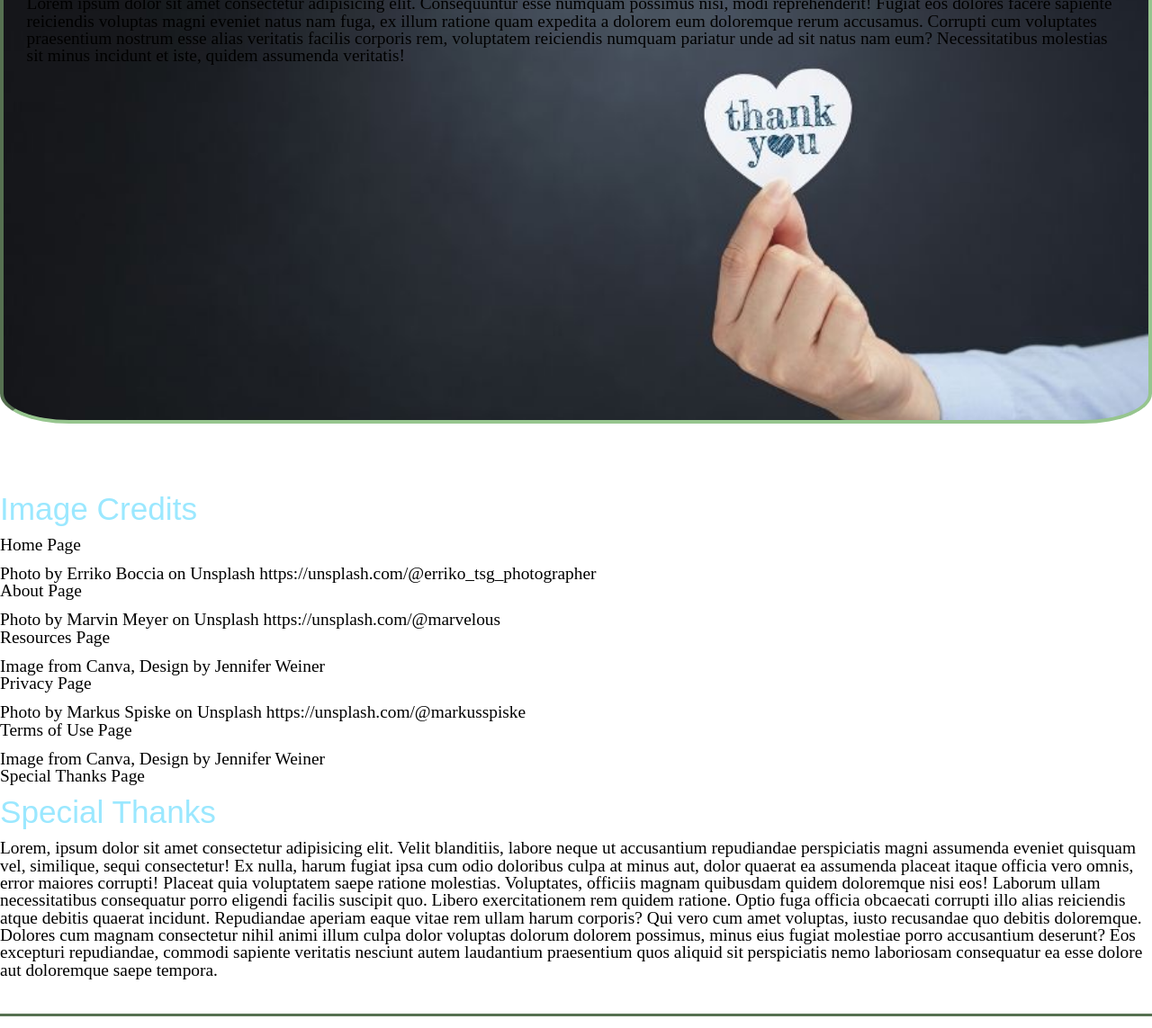
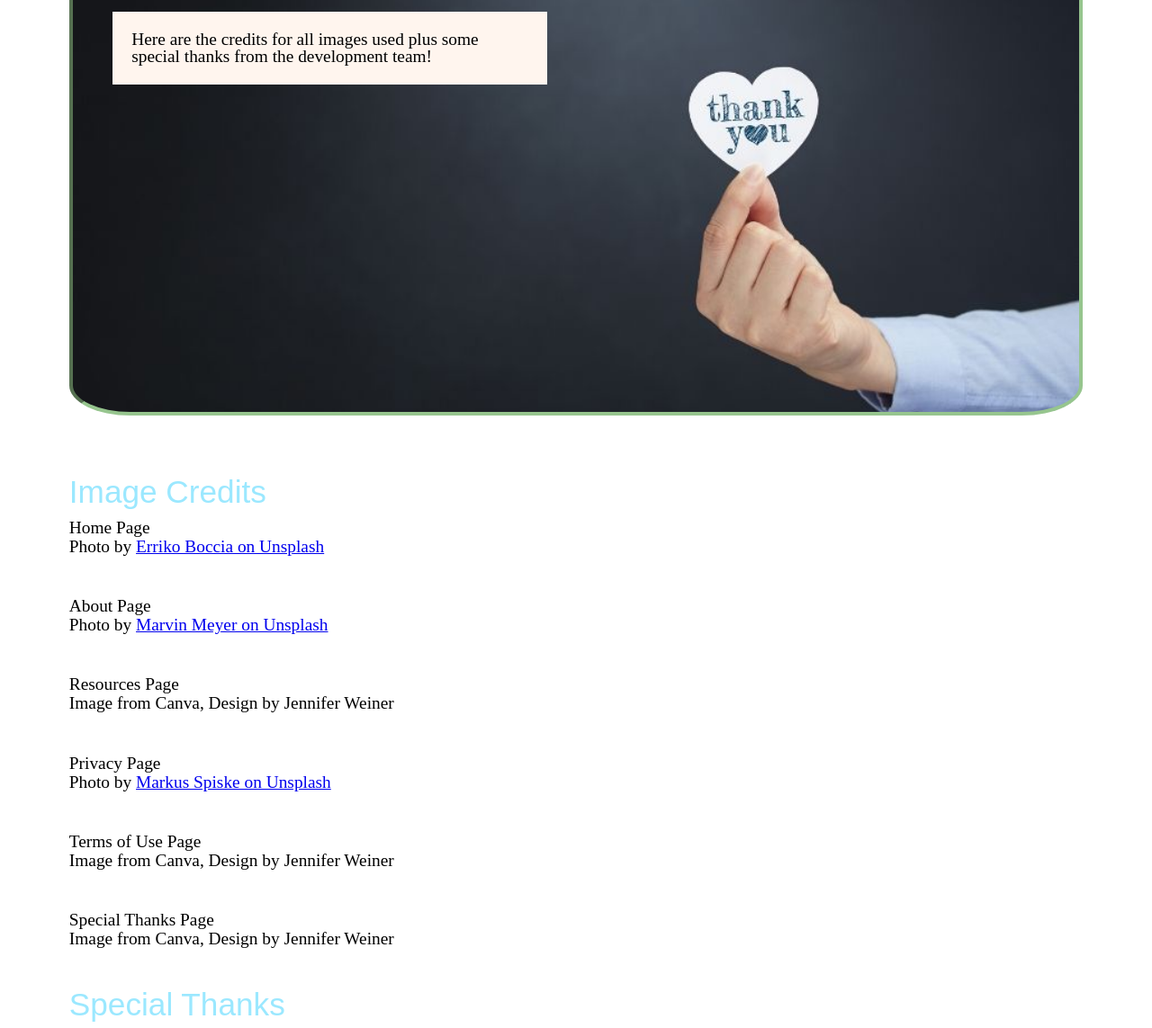
Before and after one commit to BW-Domestic-Violence-Survivors-Tool/marketing-page-JW, a plain HTML site: page credits.html in a window 1280 px wide. Shown: the part 246-1389 px from the top of the page at 90% size. Drawn offline with Linux system fonts and the light colour scheme; a web font is replaced by a local one.

Commit message:
styles and completes desktop for credits.html

```diff
--- a/credits.html
+++ b/credits.html
@@ -11,11 +11,15 @@
     rel="stylesheet"
   />
   <link rel="stylesheet" href="/css/index.css" />
-    <script src="https://kit.fontawesome.com/059d65b325.js" crossorigin="anonymous"></script>
+  <script
+    src="https://kit.fontawesome.com/059d65b325.js"
+    crossorigin="anonymous"
+  ></script>
   <title>Special Thanks and Credits | Freedom Calculator from FreeFrom</title>
   <body>
+    <section class="main-container">
       <nav>
-            <a class="active" href="index.html">Home</a>
+        <a href="index.html">Home</a>
         <a href="/about.html">About</a>
         <a href="https://dvstbuild.netlify.com/">Calculator</a>
         <a href="/resources.html">Resources</a>
@@ -29,48 +33,45 @@
       </nav>
       <header class="credits-header">
         <h1>Image Credits and Special Thanks</h1>
-              <p>Lorem ipsum dolor sit amet consectetur adipisicing elit. Consequuntur esse
-                  numquam possimus nisi, modi reprehenderit! Fugiat eos dolores facere
-                  sapiente reiciendis voluptas magni eveniet natus nam fuga, ex illum ratione
-                  quam expedita a dolorem eum doloremque rerum accusamus. Corrupti cum voluptates
-                  praesentium nostrum esse alias veritatis facilis corporis rem, voluptatem reiciendis
-                  numquam pariatur unde ad sit natus nam eum? Necessitatibus molestias sit minus incidunt
-                  et iste, quidem assumenda veritatis!
+        <p>
+          Here are the credits for all images used plus some special thanks from the development team!
         </p>
       </header>
       <section class="credits-main">
         <h2>Image Credits</h2>
-              <p>Home Page</p>
-              Photo by Erriko Boccia on Unsplash
-                https://unsplash.com/@erriko_tsg_photographer
-              <p>About Page</p>
-              Photo by Marvin Meyer on Unsplash
-                https://unsplash.com/@marvelous
-              <p>Resources Page</p>
+        <p>Home Page <br>
+          Photo by
+          <a href=" https://unsplash.com/@erriko_tsg_photographer"
+            >Erriko Boccia on Unsplash</a
+          >
+        </p>
+
+        <p>About Page <br>
+          Photo by
+          <a href=" https://unsplash.com/@marvelous"
+            >Marvin Meyer on Unsplash</a
+          >
+        </p>
+        <p>Resources Page <br>
           Image from Canva, Design by Jennifer Weiner
-              <p>Privacy Page</p>
-              Photo by Markus Spiske on Unsplash
-                https://unsplash.com/@markusspiske
-              <p>Terms of Use Page</p>
-              Image from Canva, Design by Jennifer Weiner
-              <p>Special Thanks Page</p>
+        </p>
+        <p>Privacy Page <br>
+          Photo by
+          <a href="https://unsplash.com/@markusspiske"
+            >Markus Spiske on Unsplash</a>
+        </p>
+        <p>Terms of Use Page <br>
+          Image from Canva, Design by Jennifer Weiner</p>
+        <p>Special Thanks Page <br>
+          Image from Canva, Design by Jennifer Weiner</p>
         <h2>Special Thanks</h2>
-            <p>Lorem, ipsum dolor sit amet consectetur adipisicing elit. Velit blanditiis,
-                labore neque ut accusantium repudiandae perspiciatis magni assumenda eveniet
-                quisquam vel, similique, sequi consectetur! Ex nulla, harum fugiat ipsa cum odio
-                doloribus culpa at minus aut, dolor quaerat ea assumenda placeat itaque officia
-                vero omnis, error maiores corrupti! Placeat quia voluptatem saepe ratione molestias.
-                Voluptates, officiis magnam quibusdam quidem doloremque nisi eos! Laborum ullam
-                necessitatibus consequatur porro eligendi facilis suscipit quo. Libero exercitationem
-                 rem quidem ratione. Optio fuga officia obcaecati corrupti illo alias reiciendis
-                 atque debitis quaerat incidunt. Repudiandae aperiam eaque vitae rem ullam harum
-                 corporis? Qui vero cum amet voluptas, iusto recusandae quo debitis doloremque.
-                 Dolores cum magnam consectetur nihil animi illum culpa dolor voluptas dolorum
-                 dolorem possimus, minus eius fugiat molestiae porro accusantium deserunt?
-                  Eos excepturi repudiandae, commodi sapiente veritatis nesciunt autem
-                  laudantium praesentium quos aliquid sit perspiciatis nemo laboriosam
-                  consequatur ea esse dolore aut doloremque saepe tempora.
+        <p>
+          A general special thanks to the Lambda School staff. From Team Leads to the
+          CEO, access is not limited. This non-traditional way of learning is working for so
+          many. To all the leaders we interact with on a daily basis, thank you for your time
+          and skills paying it forward to others.
         </p>
+      </section>
     </section>
     <footer>
       <section class="footer-left">
@@ -99,8 +100,8 @@
         </p>
         <p>&copy 2020 FreeForm All Rights Reserved</p>
         <p>
-                FreeFrom is a registered 501(c)(3) organization. All donations are
-                tax deductible.
+          FreeFrom is a registered 501(c)(3) organization. All donations are tax
+          deductible.
         </p>
       </section>
       <section class="footer-right">
@@ -115,3 +116,4 @@
       </section>
     </footer>
   </body>
+</head>
--- a/less/main.less
+++ b/less/main.less
@@ -437,4 +437,29 @@
   border: 4px inset @accent-color;
   border-radius: 6%;
   padding: 1% 2%;
+  h1 {
+    background-color: seashell;
+    text-align: center;
+    padding: 1% 0;
+  }
+  p {
+    background-color: seashell;
+    width: 45%;
+    margin-left: 2%;
+    margin-top: 2%;
+    padding: 2%;
+  }
+  a {
+    text-decoration: none;
+    color: @accent-color;
+  }
+  a:hover {
+    color: @heading-color;
+  }
 }
+.credits-main {
+  p {
+    line-height: 1.2rem;
+    margin-bottom: 4%;
+  }
+}
```
Also changed, not shown: css/index.css. Lines whose indentation alone changed are shown as unchanged.
